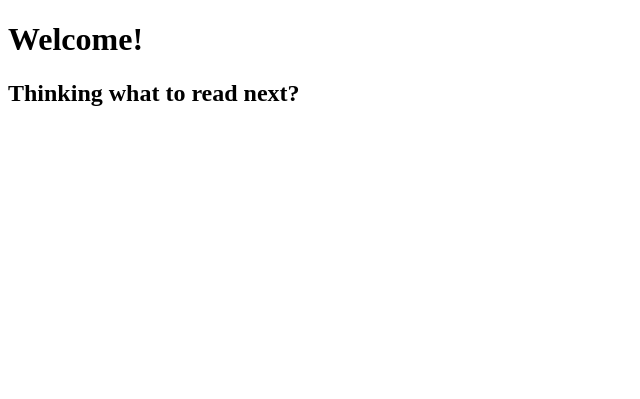
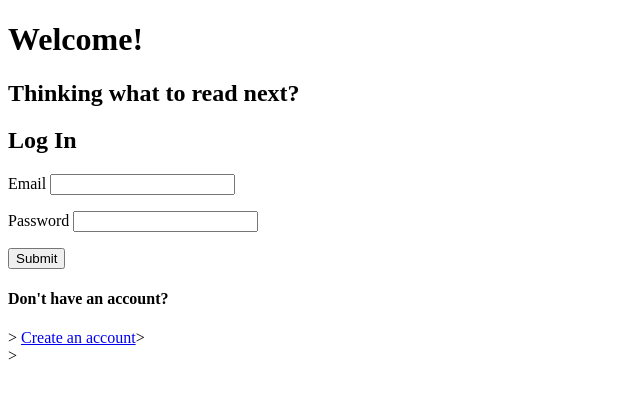
Before and after one commit to amak-code/Book_Pie, a Flask app: page / in a window 1280 px wide. Shown: the top 399 px of the page, without its empty margins (0-640 px from the left). Run offline with Flask 2, Linux system fonts and the light colour scheme; data that the repository does not hold is empty.

Commit message:
Login form was added

```diff
--- a/server.py
+++ b/server.py
@@ -3,6 +3,7 @@ from flask import Flask, render_template, request, flash, session, redirect
 from model import connect_to_db, db
 from jinja2 import StrictUndefined
 import requests
+import crud
 
 app = Flask(__name__)
 app.secret_key = "dev"
@@ -30,6 +31,48 @@ def homepage():
     return render_template('homepage.html', books = results)
 
 
+@app.route("/register")
+def registration_form():
+
+    return render_template("registration_form.html")
+
+@app.route("/users", methods=["POST"])
+def register_user():
+    """Create a new user."""
+
+    email = request.form.get("email")
+    password = request.form.get("password")
+
+    user = crud.get_user_by_email(email)
+    if user:
+        flash("Cannot create an account with that email. Try again.")
+    else:
+        user = crud.create_user(email, password, request.form.get("nickname", None),
+            request.form.get("user_picture", None), request.form.get("zipcode", None))
+        db.session.add(user)
+        db.session.commit()
+        flash("Account created! Please log in.")
+
+    return redirect("/")
+
+@app.route("/login", methods=["POST"])
+def process_login():
+    """Process user login."""
+
+    email = request.form.get("email")
+    password = request.form.get("password")
+
+    user = crud.get_user_by_email(email)
+    if not user or user.password != password:
+        flash("The email or password you entered was incorrect.")
+    else:
+        # Log in user by storing the user's email in session
+        session["user_email"] = user.email
+        flash(f"Welcome back, {user.email}!")
+
+    return redirect("/")
+
 if __name__ == '__main__':
+    connect_to_db(app)
     app.debug = True
     app.run(host='0.0.0.0')
--- a/templates/base.html
+++ b/templates/base.html
@@ -11,6 +11,11 @@
     {% block head %}{% endblock %}
   </head>
   <body>
+    {% for msg in get_flashed_messages() %}
+    <p class="flash-msg">
+      {{ msg }}
+    </p>
+  {% endfor %}
     {% block body %}{% endblock %}
 
     {% block after_body %}{% endblock %}
--- a/templates/homepage.html
+++ b/templates/homepage.html
@@ -6,16 +6,17 @@
 
 <h2>Thinking what to read next?</h2>
 
+<!-- list of books to present to the user -->
 <div id="book-list" class="row">
   {% for book in books %}
   <div class="">
 
     <div class="t">
       <div class="">
-                  <h5 class="">{{ book.volumeInfo.title }}</h5>
+        <img src="{{book.volumeInfo.imageLinks.smallThumbnail}}">
+        <h3 class="">{{ book.volumeInfo.title }}</h3>
         <div class="">{{ ', '.join(book.volumeInfo.authors) }}</div>
-
-
+        <br/>
 
       </div>
     </div>
@@ -23,6 +24,28 @@
   {% endfor %}
 </div>
 
+<!-- user authentication -->
+<div class="auth-class">
+
+  <h2>Log In</h2>
+  <form action="/login" method="POST">
+    <p>
+      Email <input type="text" name="email">
+    </p>
+
+    <p>
+      Password <input type="password" name="password">
+    </p>
+
+    <p>
+      <input type="submit">
+    </p>
+
+  </form>
+  <h4>Don't have an account?</h4>>
+  <a href="/register">Create an account</a>>
+</div>>
+
 
 
 {% endblock %}
```
Also changed, not shown: templates/registration_form.html (added, +21 -0 lines). Lines whose indentation alone changed are shown as unchanged.
